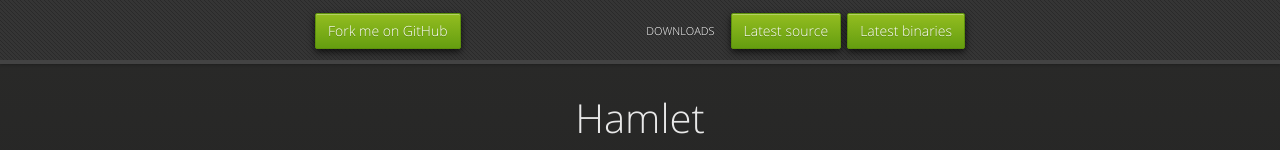
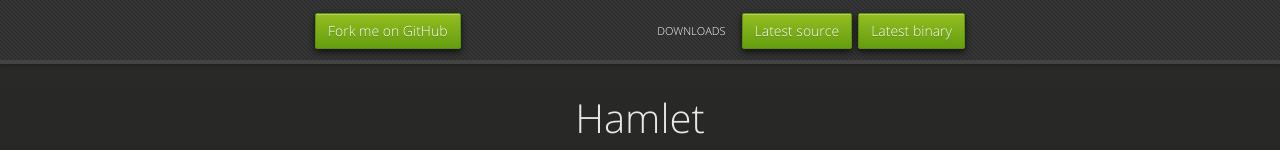
Before and after one commit to tgvaughan/MASTER, a plain HTML site: page index.html in a window 1280 px wide. Shown: the top 150 px of the page. Drawn offline with nearby package versions, Linux system fonts and the light colour scheme.

Commit message:
Update index.html
Updated binary download link.

```diff
--- a/index.html
+++ b/index.html
@@ -21,7 +21,7 @@
       <div id="header">
         <nav>
           <li class="fork"><a href="https://github.com/tgvaughan/Hamlet">Fork me on GitHub</a></li>
-          <li class="downloads"><a href="https://github.com/downloads/tgvaughan/Hamlet/Hamlet-0.1-bin.tar.gz">Latest binaries</a></li>
+          <li class="downloads"><a href="https://github.com/downloads/tgvaughan/Hamlet/Hamlet-1.0-pre-bin.tar.gz">Latest binary</a></li>
           <li class="downloads"><a href="https://github.com/tgvaughan/Hamlet/tarball/master">Latest source</a></li>
           <li class="title">DOWNLOADS</li>
         </nav>
```
